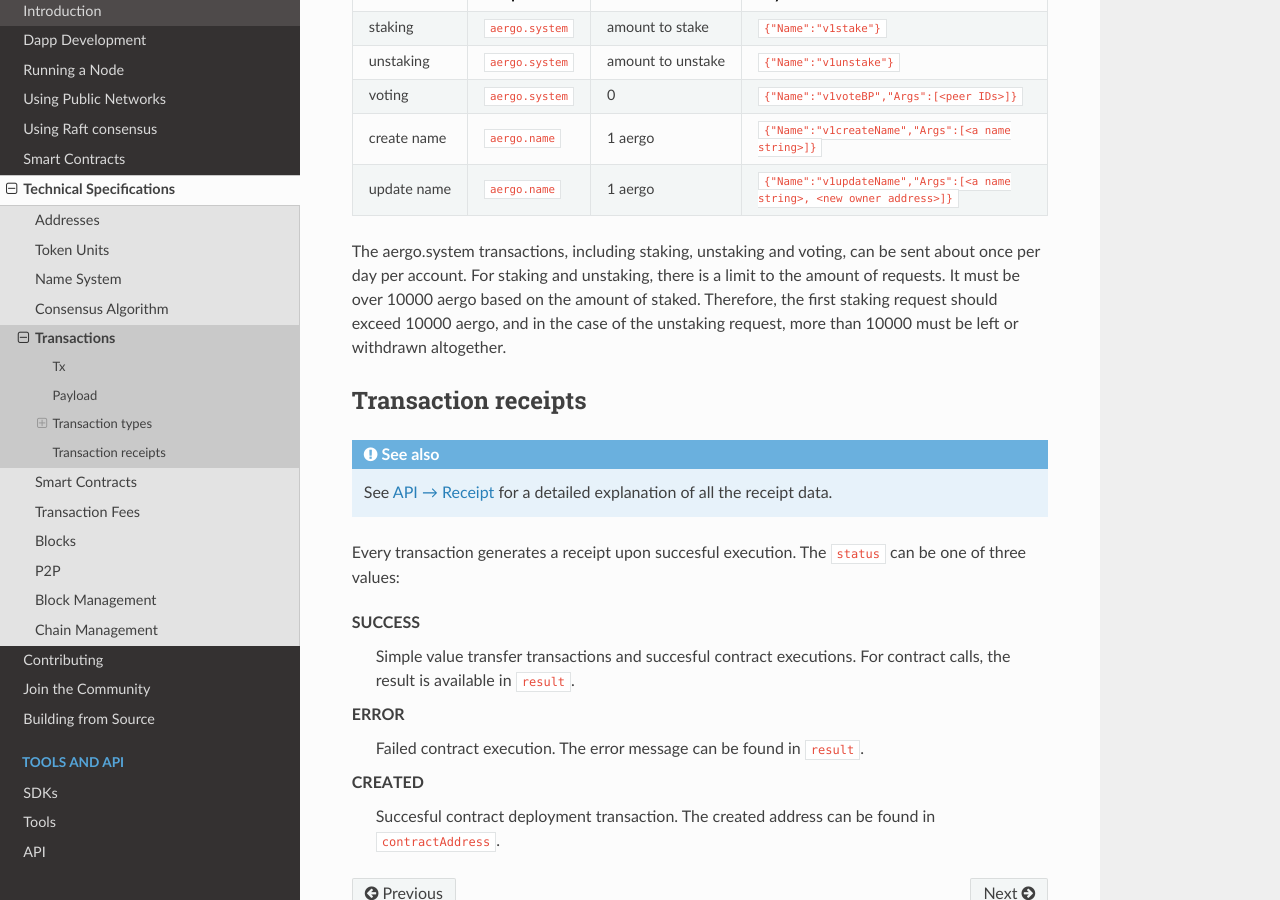
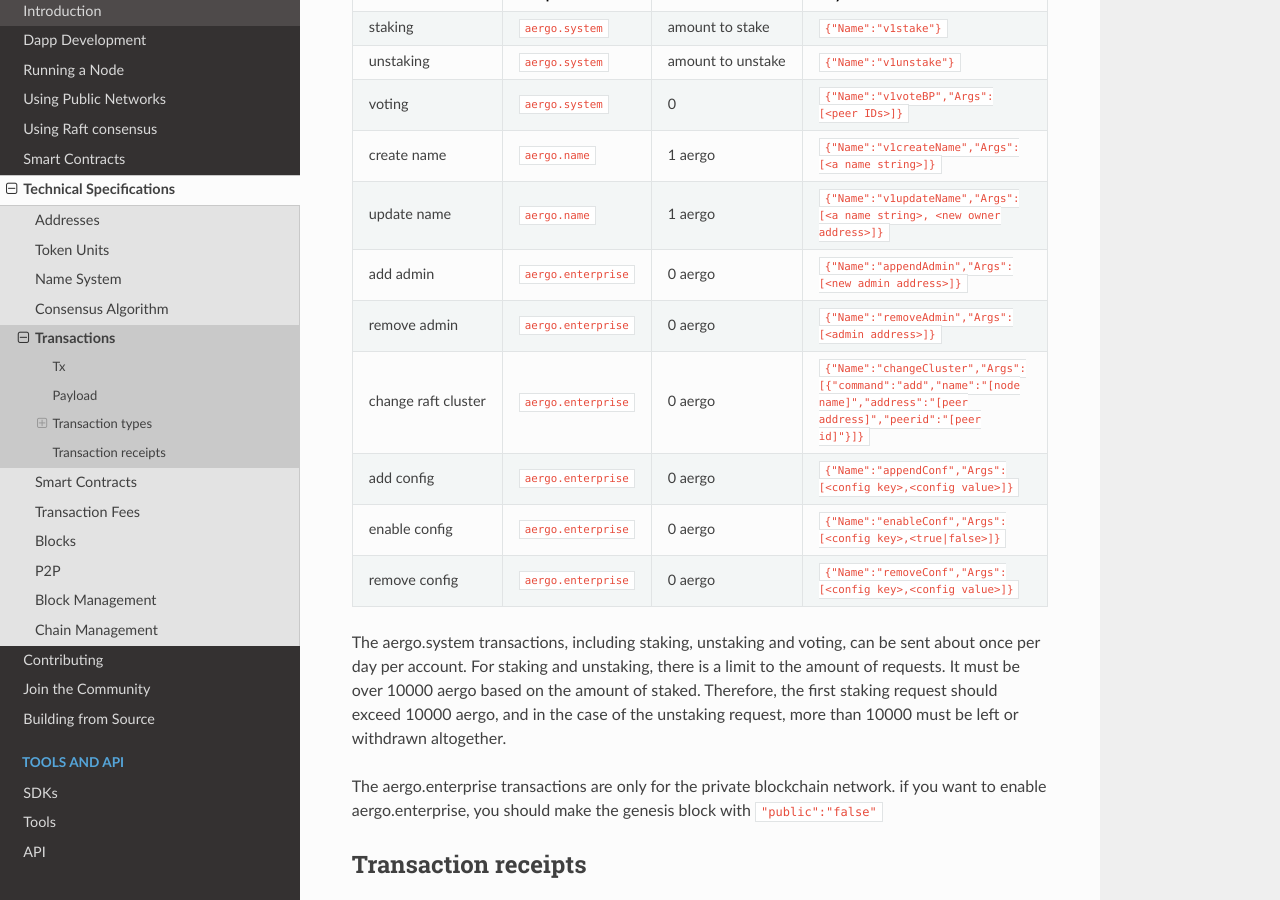
Before and after one commit to aergoio/guide, a Sphinx documentation site: the page built from source/specs/transactions.rst, in a window 1280 px wide and 900 px high, scrolled down 1159 px. Built offline with Sphinx 7.4.7 and the Read the Docs theme 2.0.0, drawn with Linux system fonts in a browser that asks for light colours.

Commit message:
Update transactions.rst
Add contents related to the aergo.enterprise

```diff
--- a/source/specs/transactions.rst
+++ b/source/specs/transactions.rst
@@ -54,18 +54,27 @@
 
 The following table shows the specification for each field of the transaction body.
 
-===========  ====================  =================  ==========================================
-Action       Recipient             Amount             Payload
-===========  ====================  =================  ==========================================
-staking      :code:`aergo.system`  amount to stake    :code:`{"Name":"v1stake"}`
-unstaking    :code:`aergo.system`  amount to unstake  :code:`{"Name":"v1unstake"}`
-voting       :code:`aergo.system`  0                  :code:`{"Name":"v1voteBP","Args":[<peer IDs>]}`
-create name  :code:`aergo.name`    1 aergo            :code:`{"Name":"v1createName","Args":[<a name string>]}`
-update name  :code:`aergo.name`    1 aergo            :code:`{"Name":"v1updateName","Args":[<a name string>, <new owner address>]}`
-===========  ====================  =================  ==========================================
+===================  =========================  =================  =========================================================================================================================================
+Action               Recipient                  Amount             Payload
+===================  =========================  =================  =========================================================================================================================================
+staking              :code:`aergo.system`       amount to stake    :code:`{"Name":"v1stake"}`
+unstaking            :code:`aergo.system`       amount to unstake  :code:`{"Name":"v1unstake"}`
+voting               :code:`aergo.system`       0                  :code:`{"Name":"v1voteBP","Args":[<peer IDs>]}`
+create name          :code:`aergo.name`         1 aergo            :code:`{"Name":"v1createName","Args":[<a name string>]}`
+update name          :code:`aergo.name`         1 aergo            :code:`{"Name":"v1updateName","Args":[<a name string>, <new owner address>]}`
+add admin            :code:`aergo.enterprise`   0 aergo            :code:`{"Name":"appendAdmin","Args":[<new admin address>]}`
+remove admin         :code:`aergo.enterprise`   0 aergo            :code:`{"Name":"removeAdmin","Args":[<admin address>]}`
+change raft cluster  :code:`aergo.enterprise`   0 aergo            :code:`{"Name":"changeCluster","Args":[{"command":"add","name":"[node name]","address":"[peer address]","peerid":"[peer id]"}]}`
+add config           :code:`aergo.enterprise`   0 aergo            :code:`{"Name":"appendConf","Args":[<config key>,<config value>]}`
+enable config        :code:`aergo.enterprise`   0 aergo            :code:`{"Name":"enableConf","Args":[<config key>,<true|false>]}`
+remove config        :code:`aergo.enterprise`   0 aergo            :code:`{"Name":"removeConf","Args":[<config key>,<config value>]}`
+===================  =========================  =================  =========================================================================================================================================
 
 The aergo.system transactions, including staking, unstaking and voting, can be sent about once per day per account.
 For staking and unstaking, there is a limit to the amount of requests. It must be over 10000 aergo based on the amount of staked. Therefore, the first staking request should exceed 10000 aergo, and in the case of the unstaking request, more than 10000 must be left or withdrawn altogether.
+
+The aergo.enterprise transactions are only for the private blockchain network. if you want to enable aergo.enterprise, you should make the genesis block with :code:`"public":"false"`
+
 
 Transaction receipts
 --------------------
```
